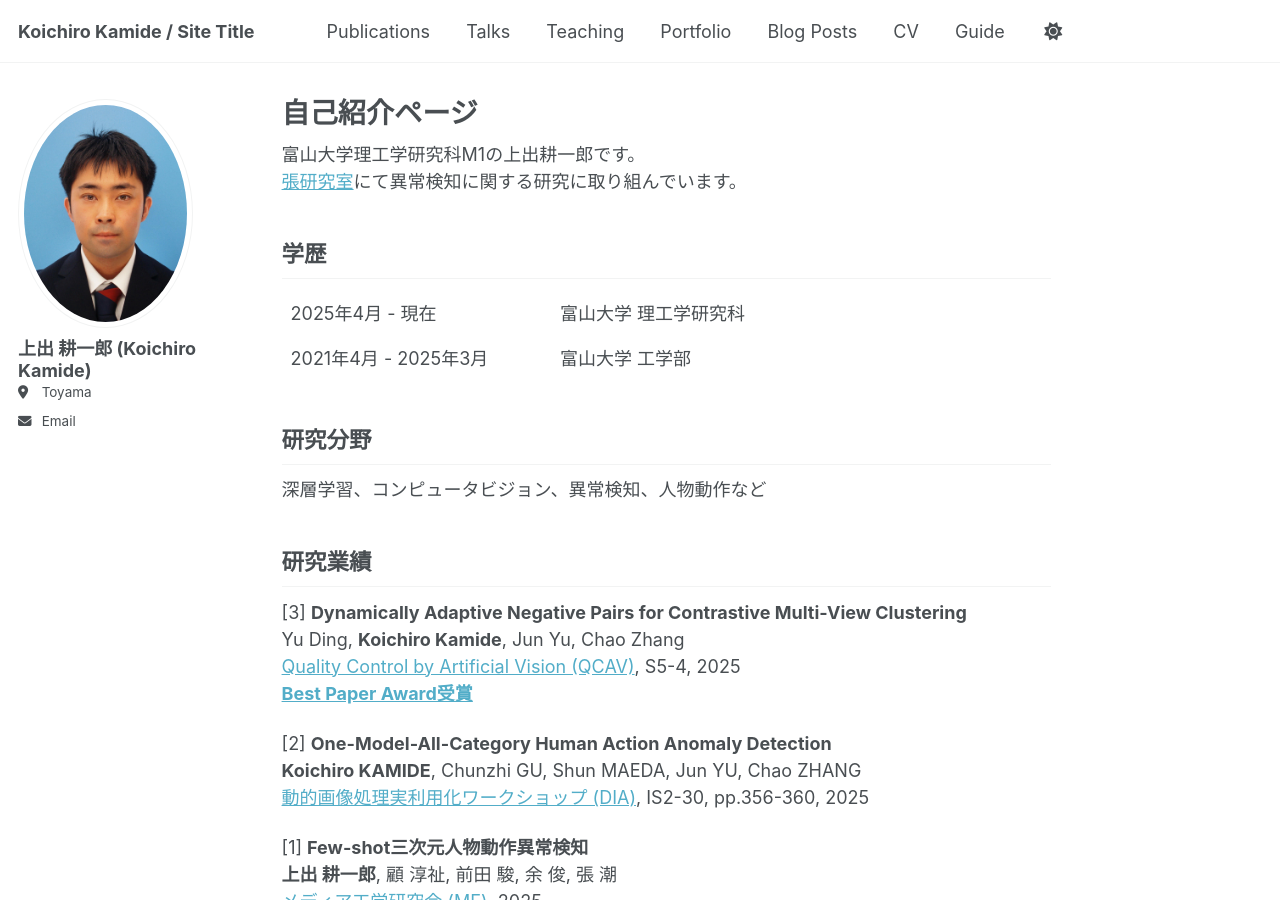
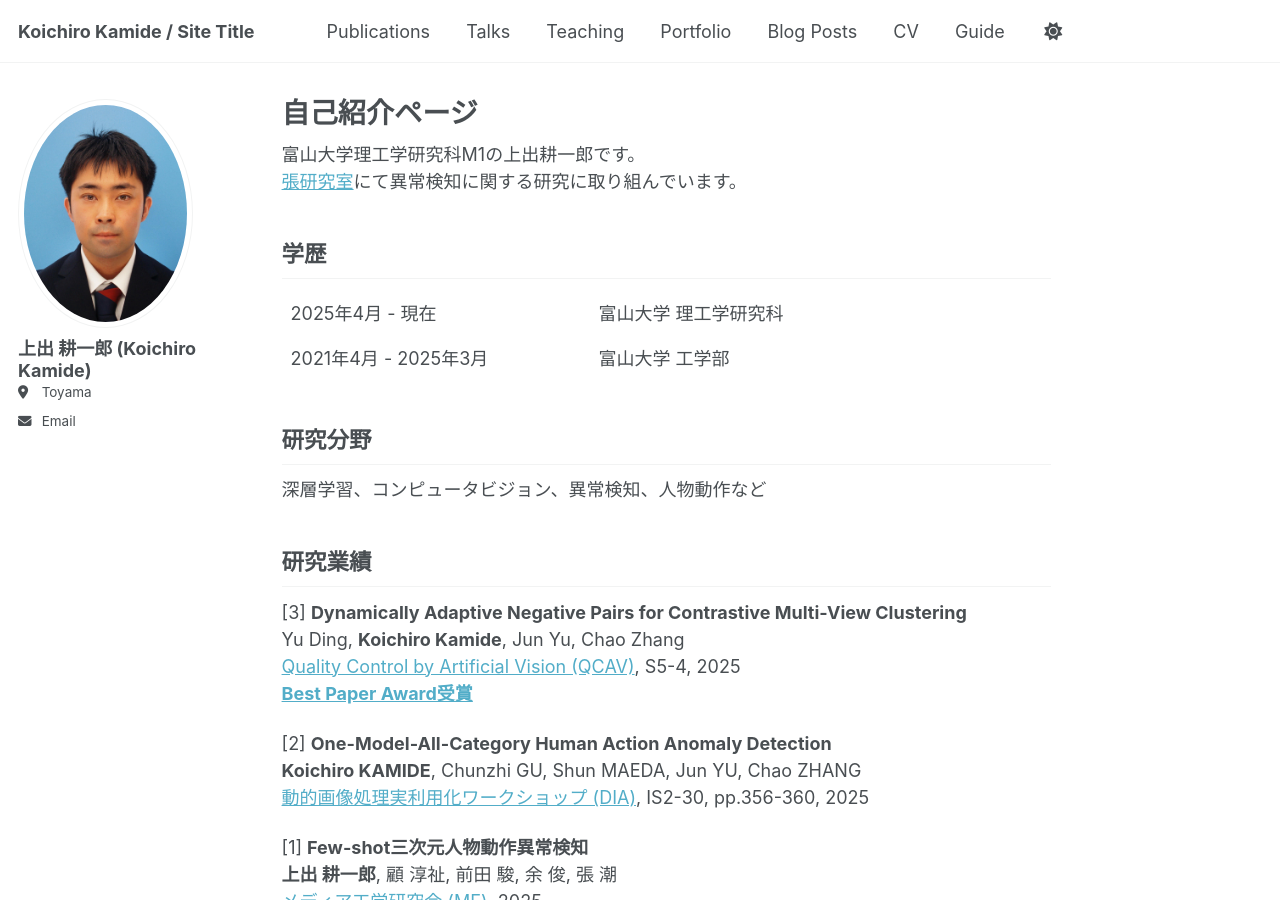
Before and after one commit to koichiro-kamide/koichiro-kamide.github.io, a Jekyll site: the page built from _pages/about.md, in a window 1280 px wide and 900 px high. Built offline with Jekyll 4.4.1, drawn with Linux system fonts in a browser that asks for light colours.

Commit message:
Update about.md

```diff
--- a/_pages/about.md
+++ b/_pages/about.md
@@ -13,12 +13,12 @@ redirect_from:
 ## 学歴
 <table style="width:100%; border-collapse: collapse; border: none; font-size: 18px;">
   <tr>
-    <td style="width:35%; vertical-align: top; border: none;">2025年4月 - 現在</td>
-    <td style="width:65%; text-align: left; vertical-align: top; border: none;">富山大学 理工学研究科</td>
+    <td style="width:40%; vertical-align: top; border: none;">2025年4月 - 現在</td>
+    <td style="width:60%; text-align: left; vertical-align: top; border: none;">富山大学 理工学研究科</td>
   </tr>
   <tr>
-    <td style="width:35%; vertical-align: top; border: none;">2021年4月 - 2025年3月</td>
-    <td style="width:65%; text-align: left; vertical-align: top; border: none;">富山大学 工学部</td>
+    <td style="width:40%; vertical-align: top; border: none;">2021年4月 - 2025年3月</td>
+    <td style="width:60%; text-align: left; vertical-align: top; border: none;">富山大学 工学部</td>
   </tr>
 </table>
 
```
